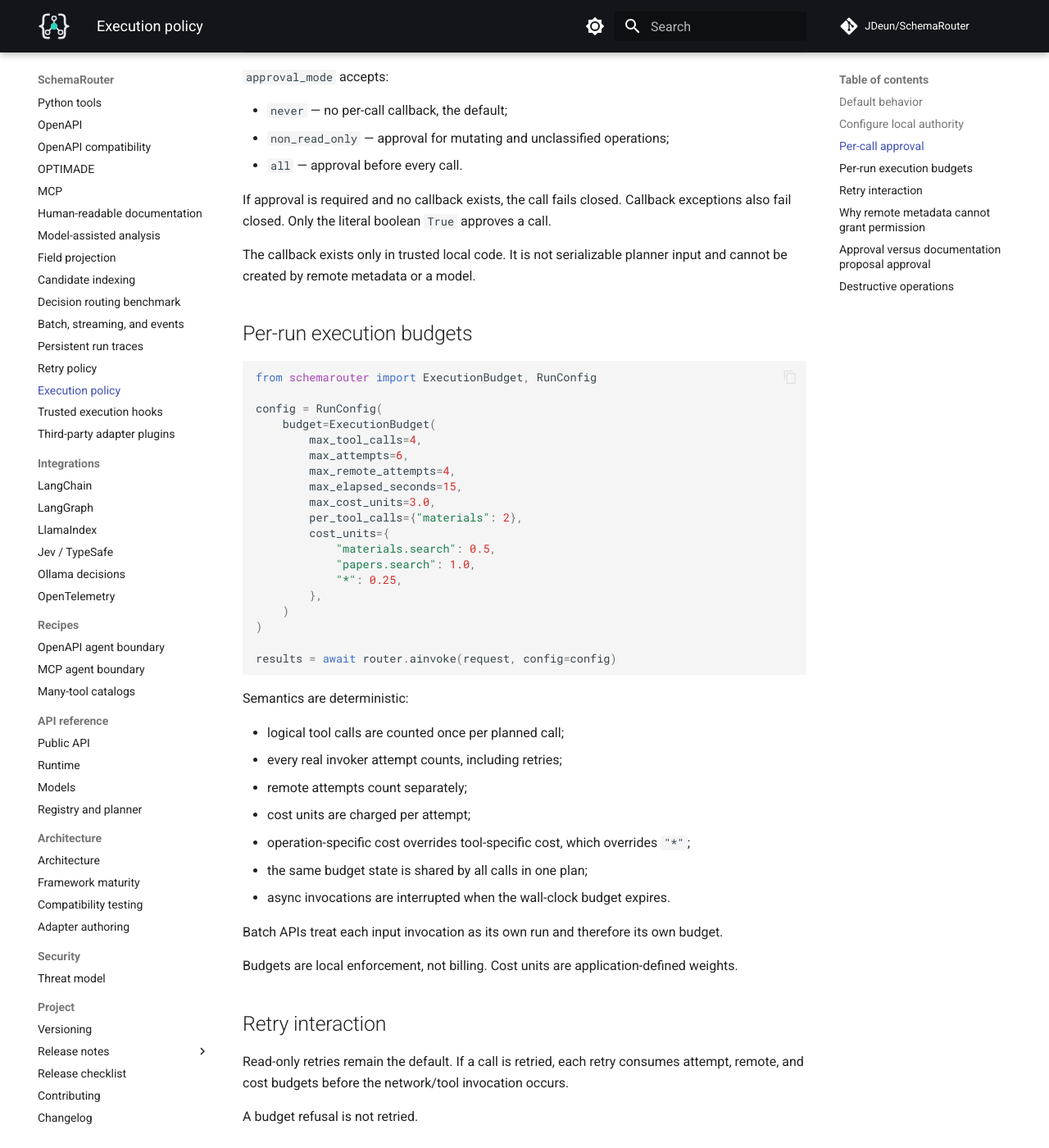
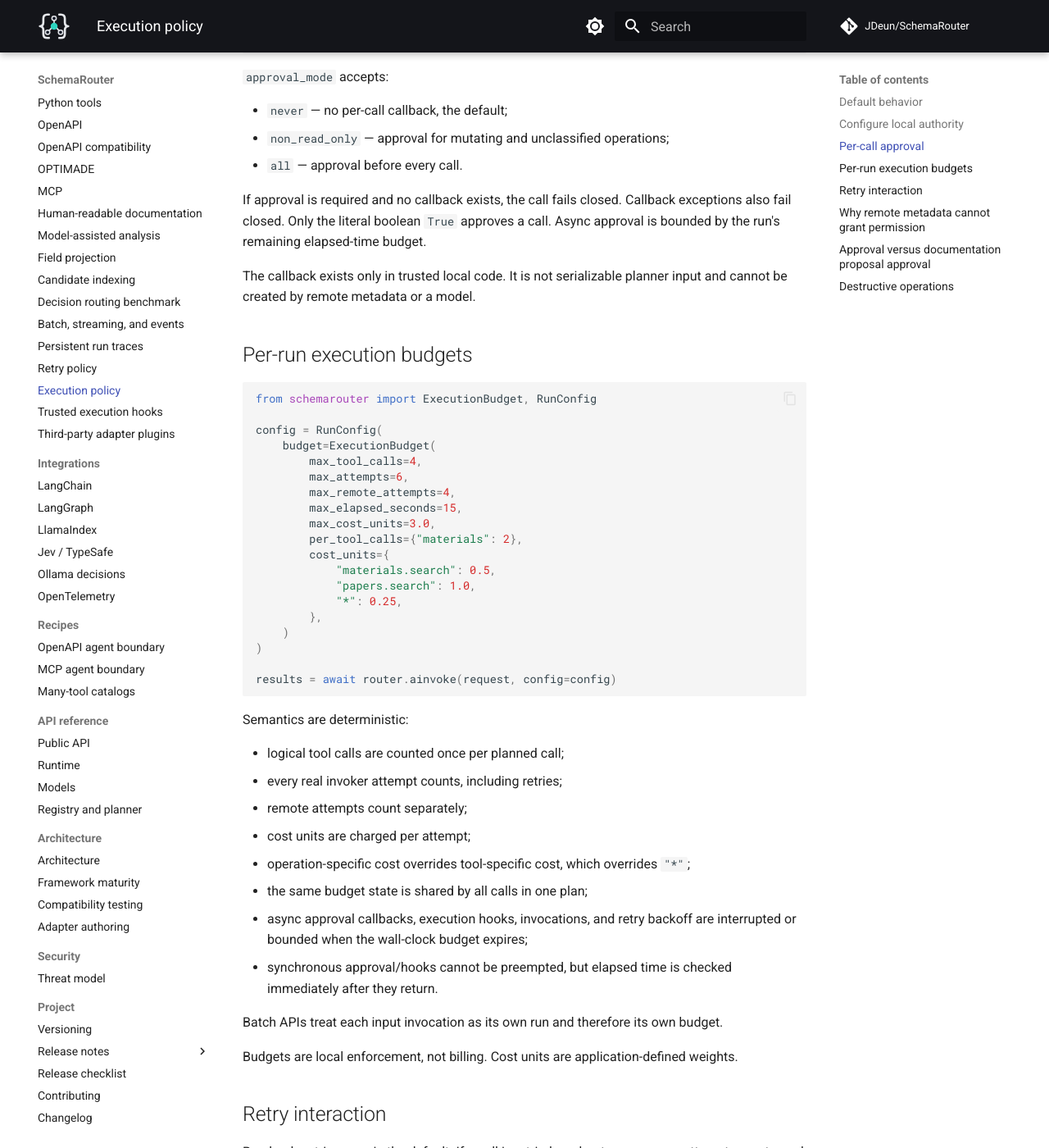
Before and after one commit to JDeun/SchemaRouter, an MkDocs documentation site: the page built from docs/guides/execution-policy.md, in a window 1280 px wide and 1400 px high, scrolled down 1221 px. Shown: the whole window at 82% size. Built offline with MkDocs 1.6.1 and Material for MkDocs 9.7.7, drawn with Linux system fonts in a browser that asks for light colours; comment, search, counter and statistics services are not loaded.

Commit message:
docs: include approval and hooks in elapsed budget

```diff
--- a/docs/guides/execution-policy.md
+++ b/docs/guides/execution-policy.md
@@ -58,7 +58,8 @@ router = SchemaRouter(
 - `all` — approval before every call.
 
 If approval is required and no callback exists, the call fails closed. Callback exceptions also fail
-closed. Only the literal boolean `True` approves a call.
+closed. Only the literal boolean `True` approves a call. Async approval is bounded by the run's
+remaining elapsed-time budget.
 
 The callback exists only in trusted local code. It is not serializable planner input and cannot be
 created by remote metadata or a model.
@@ -95,7 +96,10 @@ Semantics are deterministic:
 - cost units are charged per attempt;
 - operation-specific cost overrides tool-specific cost, which overrides `"*"`;
 - the same budget state is shared by all calls in one plan;
-- async invocations are interrupted when the wall-clock budget expires.
+- async approval callbacks, execution hooks, invocations, and retry backoff are interrupted or
+  bounded when the wall-clock budget expires;
+- synchronous approval/hooks cannot be preempted, but elapsed time is checked immediately after
+  they return.
 
 Batch APIs treat each input invocation as its own run and therefore its own budget.
 
```
